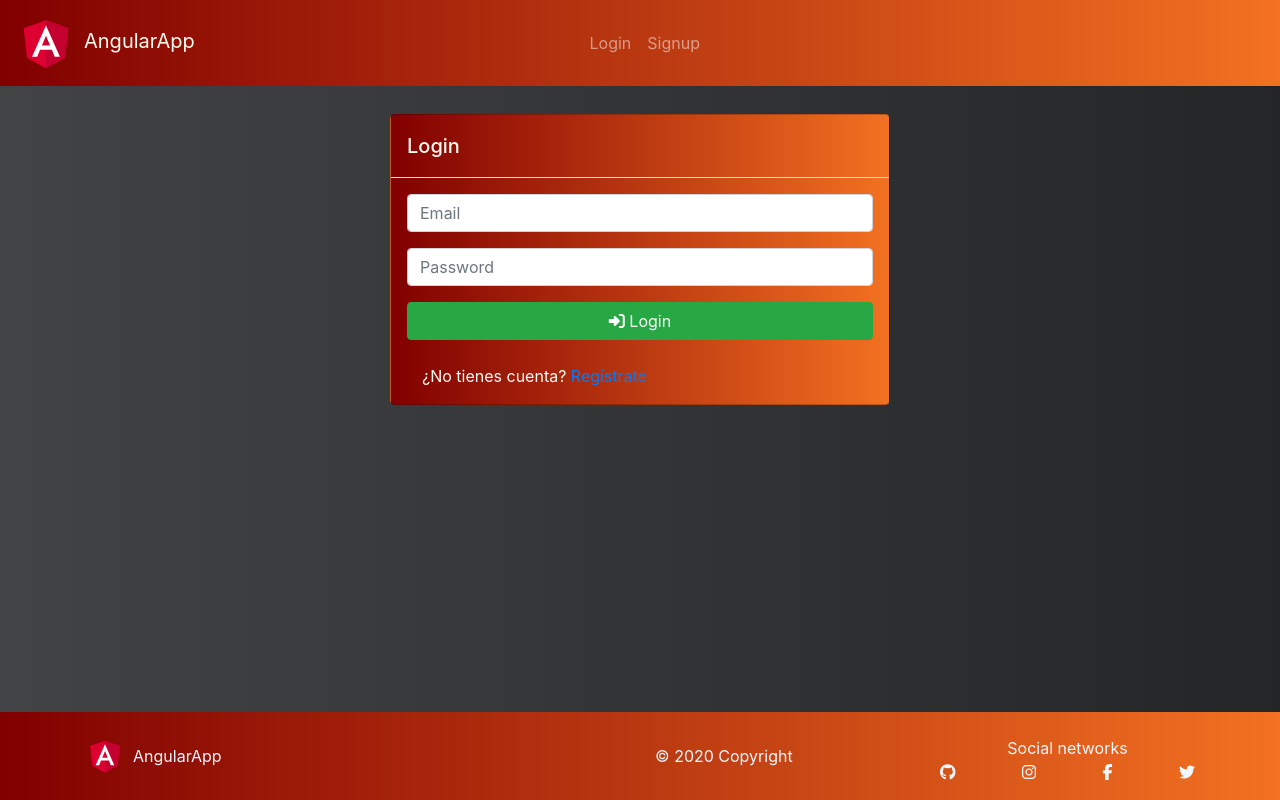
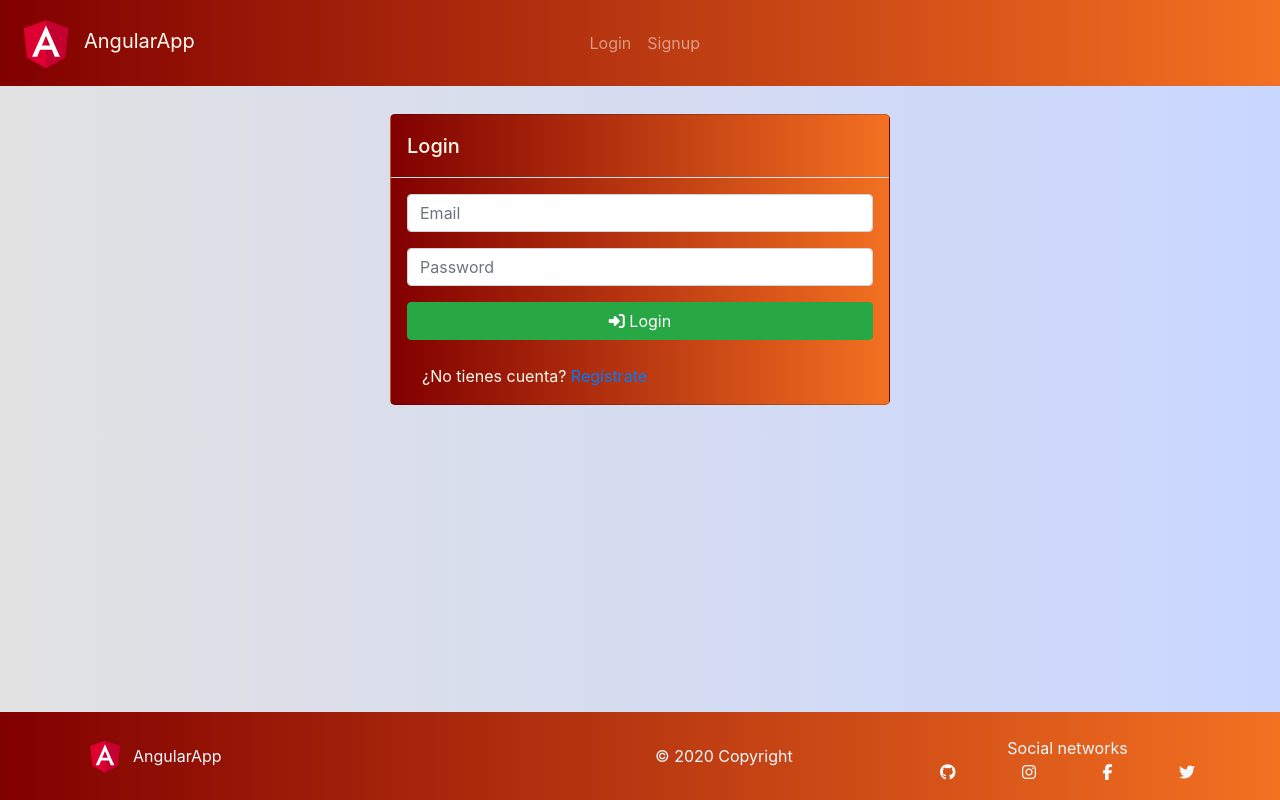
Before and after one commit to ar17092/API-Angular, an Angular app: page /login in a window 1280 px wide. Built offline with nearby package versions, Linux system fonts and the light colour scheme.

Commit message:
Cambie el color del body

```diff
--- a/src/styles.css
+++ b/src/styles.css
@@ -1,6 +1,6 @@
 /* You can add global styles to this file, and also import other style files */
 body {
-    background: #232526;  /* fallback for old browsers */
-    background: -webkit-linear-gradient(to right, #414345, #232526);  /* Chrome 10-25, Safari 5.1-6 */
-    background: linear-gradient(to right, #414345, #232526); /* W3C, IE 10+/ Edge, Firefox 16+, Chrome 26+, Opera 12+, Safari 7+ */
+    background: #C9D6FF;  /* fallback for old browsers */
+    background: -webkit-linear-gradient(to right, #E2E2E2, #C9D6FF);  /* Chrome 10-25, Safari 5.1-6 */
+    background: linear-gradient(to right, #E2E2E2, #C9D6FF); /* W3C, IE 10+/ Edge, Firefox 16+, Chrome 26+, Opera 12+, Safari 7+ */
 }
```
